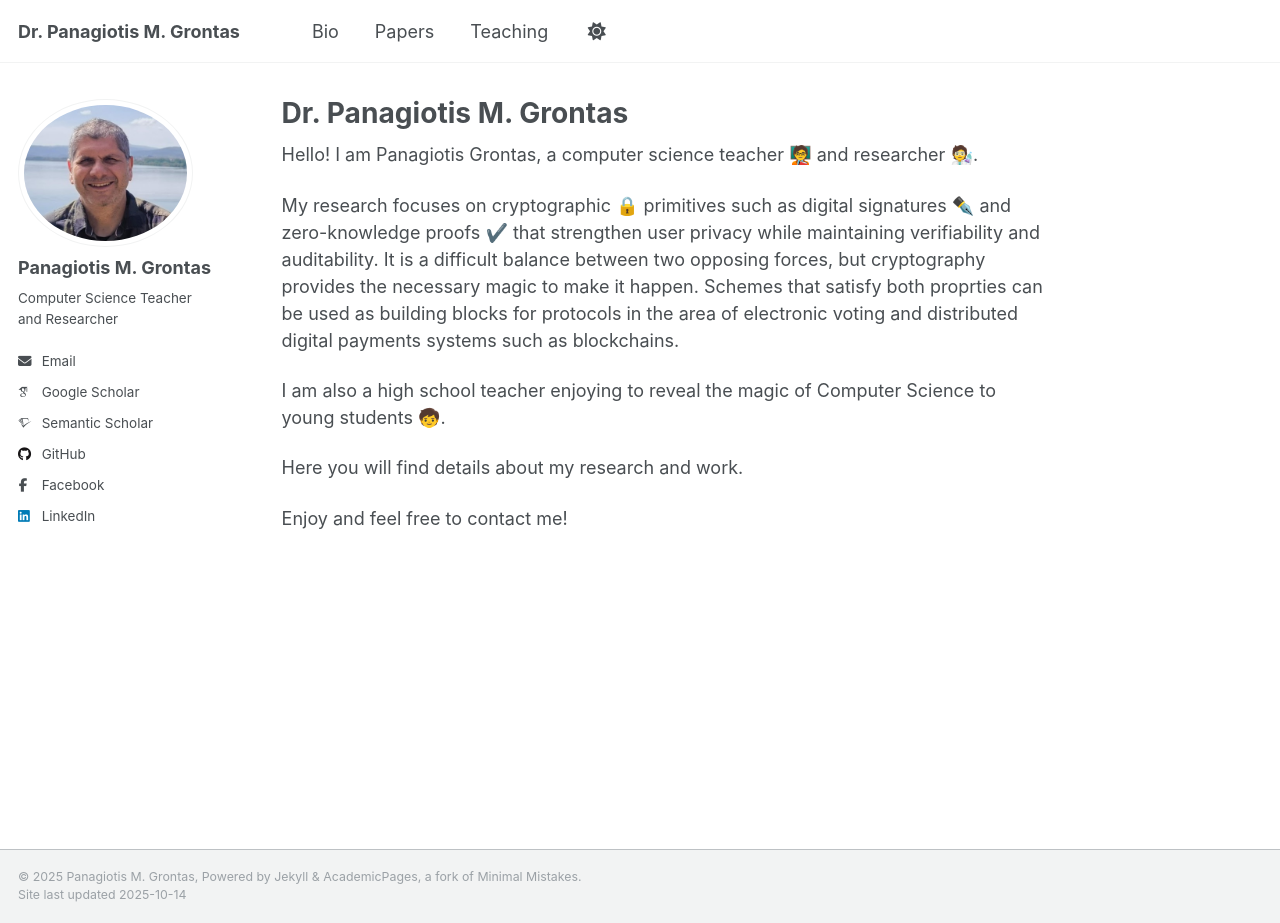
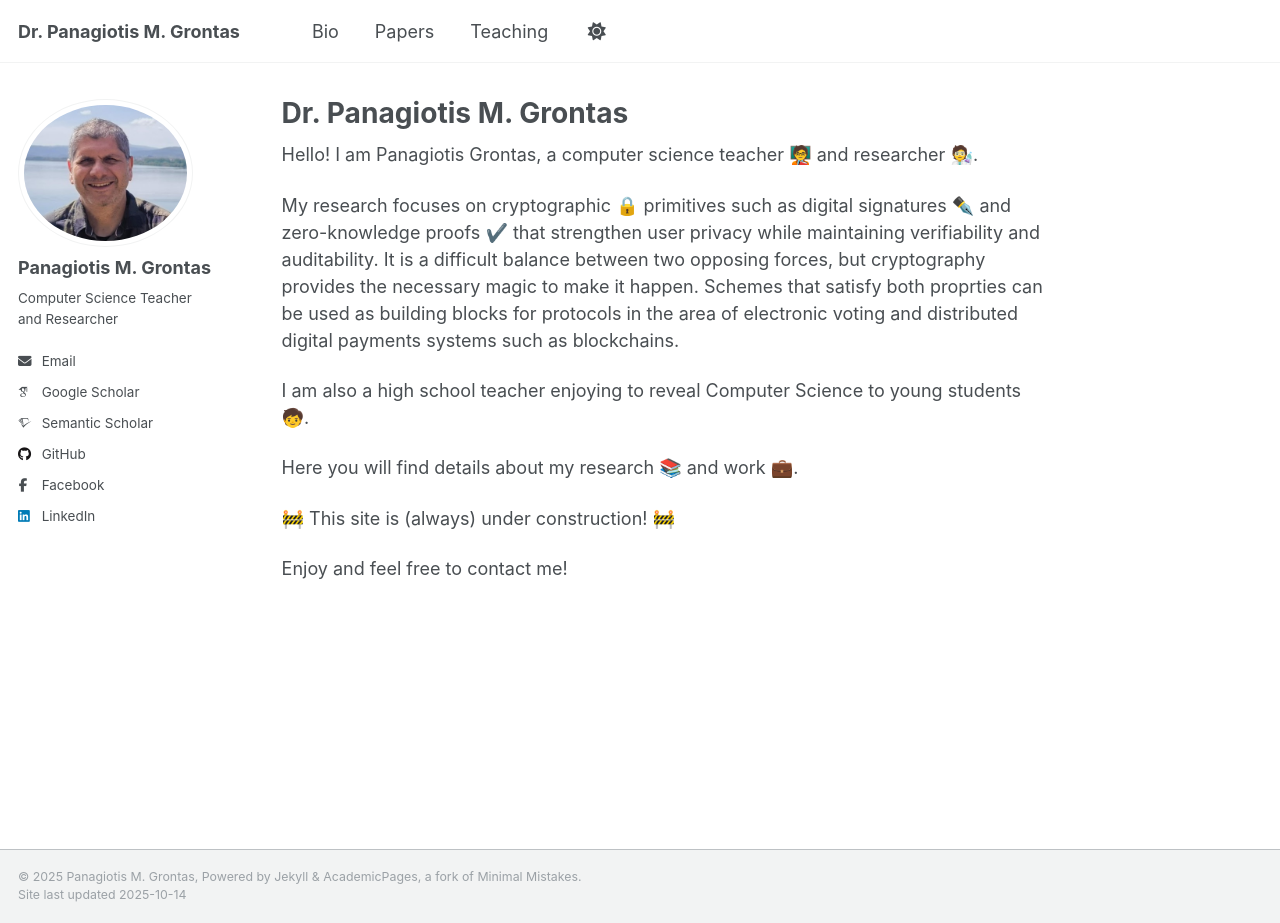
Before and after one commit to pgrontas/pgrontas.github.io, a Jekyll site: the page built from _pages/about.md, in a window 1280 px wide and 923 px high. Built offline with Jekyll 4.4.1, drawn with Linux system fonts in a browser that asks for light colours; emoji names are drawn with the system emoji font; some web fonts are replaced; a script that is not in the unit is left out.

Commit message:
emoji's on frontpage

```diff
--- a/_pages/about.md
+++ b/_pages/about.md
@@ -13,8 +13,10 @@ My research focuses on cryptographic :lock: primitives such as digital signature
 It is a difficult balance between two opposing forces, but cryptography provides the necessary magic to make it happen.
 Schemes that satisfy both proprties can be used as building blocks for protocols in the area of electronic voting and distributed digital payments systems such as blockchains.
 
-I am also a high school teacher enjoying to reveal the magic of Computer Science to young students :child:.
+I am also a high school teacher enjoying to reveal Computer Science to young students :child:.
 
-Here you will find details about my research and  work.
+Here you will find details about my research :books: and work :briefcase:.
+
+:construction: This site is (always) under construction! :construction:
 
 Enjoy and feel free to contact me!
```
